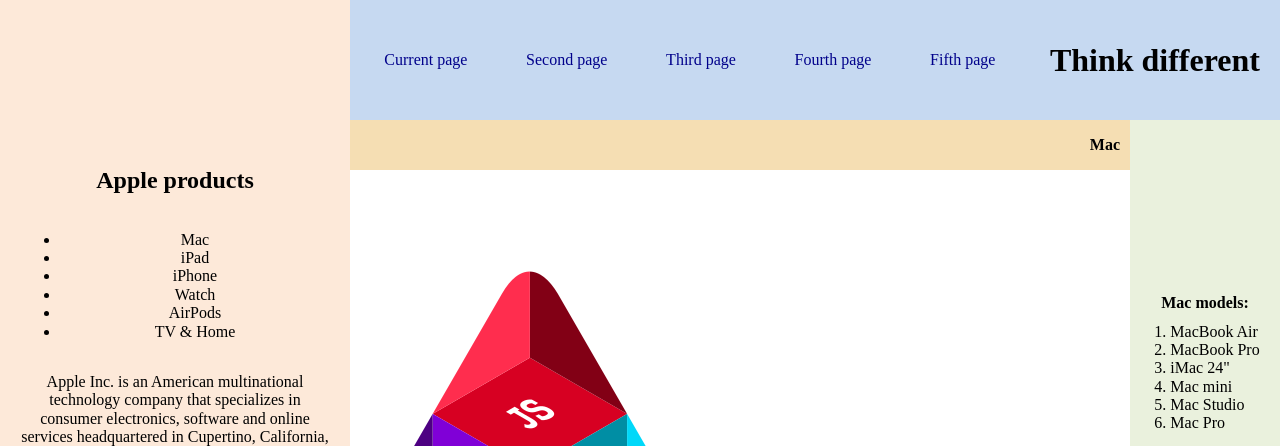
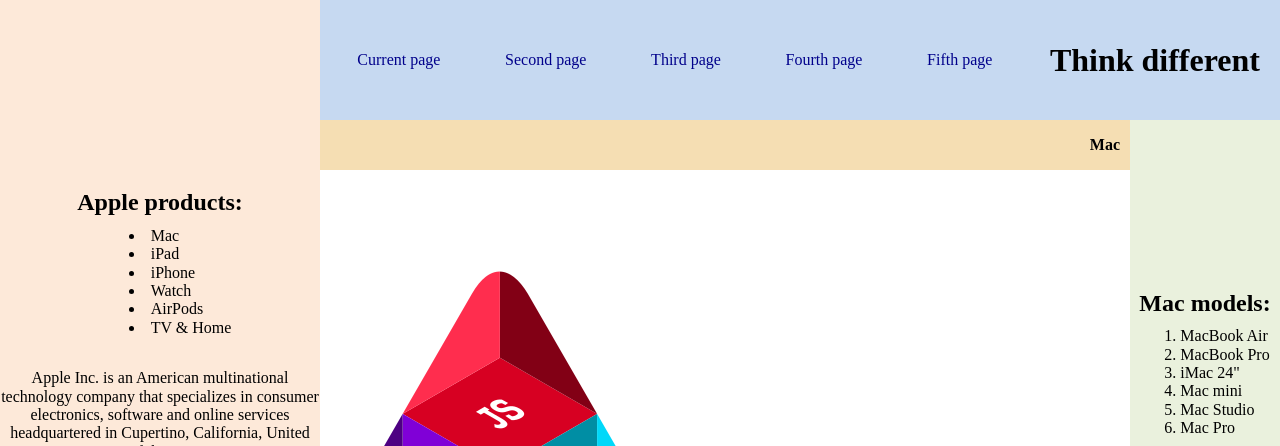
Before and after one commit to Kipish-ss/Labs_Web, a plain HTML site: page Lab_1/Lab_1_1.html in a window 1280 px wide. Shown: the top 446 px of the page. Drawn offline with Linux system fonts and the light colour scheme.

Commit message:
Cosmetic changes in Lab_1

```diff
--- a/Lab_1/Lab_1_1.html
+++ b/Lab_1/Lab_1_1.html
@@ -11,8 +11,8 @@
 <div class="wrapper">
     <main class="content">
         <aside class="side-left">
-            <h2>Apple products</h2>
-            <ul>
+            <h2>Apple products:</h2>
+            <ul class="products-list">
                 <li>Mac</li>
                 <li>iPad</li>
                 <li>iPhone</li>
@@ -61,8 +61,8 @@
                     </div>
                 </main>
                 <aside class="right-content-side">
-                    <p><b>Mac models:</b></p>
-                    <ol>
+                    <h2 class="models-header">Mac models:</h2>
+                    <ol class="models-list">
                         <li>MacBook Air</li>
                         <li>MacBook Pro</li>
                         <li>iMac 24"</li>
--- a/Lab_1/css/lab_1.css
+++ b/Lab_1/css/lab_1.css
@@ -74,9 +74,22 @@ a:hover {
     flex-direction: column;
     width: 25%;
     background-color: #fde9d9;
+    align-items: center;
+    justify-content: center;
+}
+
+.products-list {
+    margin-top: 5px;
+    list-style-position: inside;
+
+}
+
+.side-left h2 {
+    margin-bottom: 5px;
+}
+
+.side-left p {
     text-align: center;
-    padding: 20px;
-    justify-content: center;
 }
 
 .side-right {
@@ -141,15 +154,20 @@ a:hover {
     flex-direction: column;
 }
 
+.models-header {
+    text-align: center;
+    margin-top: 5px;
+    margin-bottom: 5px;
+}
+
 .right-content-side p {
     text-align: center;
     margin-top: 5px;
     margin-bottom: 5px;
 }
 
-.right-content-side ol {
+.models-list {
     margin-top: 5px;
-    padding-left: 20px;
 }
 
 .right-content-top {
```
Also changed, not shown: Lab_1/Lab_1_2.html (+4 -4 lines), Lab_1/Lab_1_3.html (+4 -4 lines), Lab_1/Lab_1_4.html (+4 -4 lines), Lab_1/Lab_1_5.html (+4 -4 lines).
